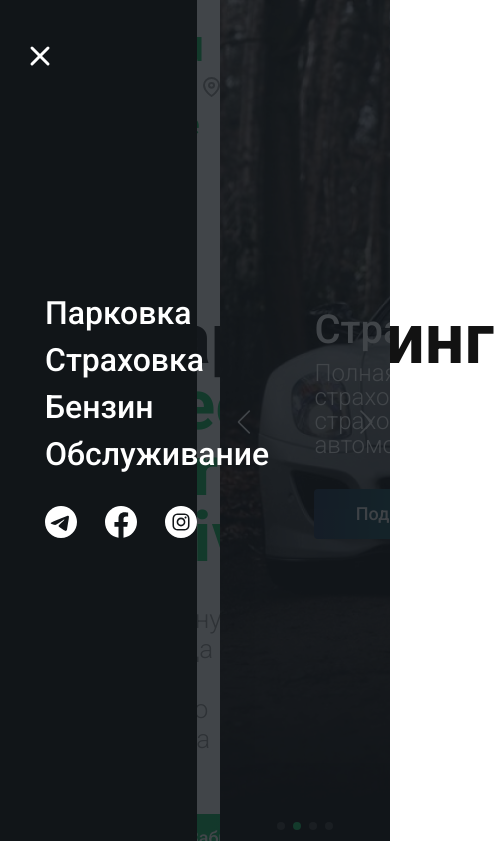
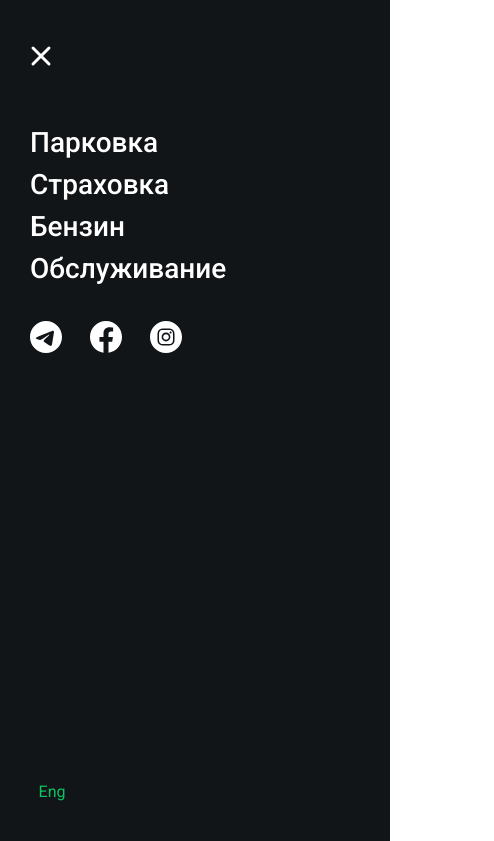
Before and after one commit to ksuvers/need_for_drive, a website: page app/index.html in a window 390 px wide. Both pictures are taken after a click on the button 32 px from the left and 42 px from the top of the page. Shown: the top 841 px of the page, 494 px wide, since content can reach past the window. Drawn offline with nearby package versions, Linux system fonts and the light colour scheme; files that its build step writes are made by us from their sources.

Commit message:
added adaptive

```diff
--- a/app/index.html
+++ b/app/index.html
@@ -25,20 +25,31 @@
                 </button>
 
                 <div class="side-menu__lang">
-                    <span>Eng</span> </div>
+                    <span>Eng</span>
+                </div>
             </div>
 
             <div class="main__content">
                 <div class="main__info">
                     <div class="container">
+                        <div class="media__header">
+                            <button class="side-menu__line media-menu__line">
+                                <span></span>
+                                <span></span>
+                                <span></span>
+                            </button>
                             <div class="main__info-header">
                                 <div class="main__header-logo">
                                     Need for drive
                                 </div>
+
                                 <div class="main__header-city">
                                     Ульяновск
                                 </div>
                             </div>
+                        </div>
+
+
                         <div class="main__info-middle">
                             <div class="main__info-section">
                                 <div class="main__info-title">Каршеринг <br>
@@ -151,8 +162,12 @@
                     </ul>
 
                 </div>
+                <div class="side-menu__lang main-menu__lang">
+                    <span>Eng</span>
+                </div>
             </div>
             <div class="main__menu-bg"></div>
+
         </div>
     </div>
     <script src="https://unpkg.com/swiper/swiper-bundle.js"></script>
--- a/app/scss/_global.scss
+++ b/app/scss/_global.scss
@@ -18,6 +18,7 @@ body {
     font-family: 'Roboto', sans-serif;
     font-weight: 400;
     overflow: hidden;
+    transition: all .3s;
 }
 
 ul,
@@ -27,10 +28,3 @@ li {
     list-style: none;
     color: #000;
 }
-
-.container {
-    max-width: 1200px;
-    margin: 0 auto;
-    padding: 32px 64px;
-    height: 100vh;
-}
--- a/app/scss/_media.scss
+++ b/app/scss/_media.scss
@@ -0,0 +1,149 @@
+@media(max-width:1024px) {
+    .container {
+        padding: 32px 32px;
+    }
+    .main {
+        justify-content: space-between;
+    }
+    /*
+    .main__info {
+        width: 520px;
+    } */
+    .wrapper__container {
+        padding: 32px 64px;
+    }
+    .main__slider-title {
+        font-size: 32px;
+        line-height: 37px;
+    }
+    .main__slider-text {
+        font-size: 22px;
+    }
+    .main__menu .main__menu-content {
+        height: 100%;
+        width: 55%
+    }
+}
+
+@media(max-width:900px) {
+    .main__info {
+        width: 400px;
+    }
+    .main__menu .main__menu-content {
+        width: 60%
+    }
+}
+
+@media(max-width:770px) {
+    .main__info {
+        width: 100%;
+    }
+    .main__menu .main__menu-content {
+        width: 100%
+    }
+    .main__menu .main__menu-content .main__menu-link {
+        top: 15%;
+        margin-left: 30px;
+    }
+    .main-menu__lang {
+        display: block;
+        position: absolute;
+        bottom: 28px;
+        left: 28px;
+    }
+}
+
+@media(max-width:600px) {
+    .main__info-middle .main__info-section .main__info-title {
+        font-size: 36px;
+        line-height: 40px;
+        margin-bottom: 20px;
+    }
+    .main .side-menu {
+        display: none;
+    }
+    .media-menu__line {
+        display: block;
+    }
+    .media__header {
+        display: flex;
+        justify-content: space-between;
+        align-items: center;
+    }
+    .media-menu__line {
+        position: relative;
+        outline: none;
+        border: none;
+        background-color: #fff;
+        margin-top: -30px;
+        span {
+            height: 3px;
+            width: 27px;
+            background-color: #000;
+            display: block;
+            border-radius: 1px;
+            display: block;
+            &+span {
+                margin-top: 5px;
+            }
+        }
+    }
+    .main__info-header {
+        align-items: flex-end;
+        flex-direction: column;
+    }
+    .main__info-header .main__header-city {
+        margin-top: 8px;
+    }
+    .main__info-middle {
+        padding: 33px 0;
+    }
+    .main__info-middle .main__info-section .main__info-text {
+        font-size: 18px;
+        line-height: 21px;
+        margin-bottom: 30px;
+    }
+    .main__info-middle .main__info-section .main__info-title {
+        font-size: 32px;
+        line-height: 100%;
+    }
+    .container {
+        padding: 16px;
+    }
+    .main__info-header .main__header-logo {
+        font-size: 30px;
+        line-height: 35px;
+    }
+    .main__info-btn {
+        width: calc(100% + 32px);
+        margin-left: -16px;
+        border-radius: 0px;
+    }
+    .main__menu .main__menu-content .main__menu-link a {
+        font-size: 28px;
+        line-height: 32px;
+    }
+    .main__menu .main__menu-content .main__menu-link .main__menu-social {
+        top: 23%;
+    }
+    .main__info-footer {
+        margin: -16px;
+        height: 72px;
+        background-color: #000;
+        justify-content: center;
+        flex-direction: column-reverse;
+        align-items: flex-end;
+    }
+    .main__info-footer {
+        padding: 16px;
+        .main__footer-tel {
+            font-size: 13px;
+            line-height: 15px;
+            color: $green;
+            margin-bottom: 8px;
+        }
+        .main__footer-year {
+            color: #eee;
+        }
+    }
+}
--- a/app/scss/style.scss
+++ b/app/scss/style.scss
@@ -16,9 +16,18 @@ html {
     height: 100vh;
 }
 
+.container {
+    max-width: 1200px;
+    margin: 0 auto;
+    padding: 32px 64px;
+    height: 100vh;
+    display: flex;
+    flex-direction: column;
+    flex-shrink: 0;
+}
+
 .main {
     display: flex;
-    /* min-height: 100%; */
     .side-menu {
         display: flex;
         flex-direction: column;
@@ -68,7 +77,7 @@ html {
     display: none;
     .main__menu-content {
         height: 100%;
-        width: 50.5%;
+        width: calc(48% + 33.28px);
         z-index: 5;
         position: absolute;
         top: 0;
@@ -83,7 +92,7 @@ html {
             position: absolute;
             margin-bottom: 44px;
             top: 35%;
-            margin-left: 45px;
+            margin-left: 97px;
             left: 0;
             li+li {
                 margin-top: 10px;
@@ -114,9 +123,11 @@ html {
             }
         }
         .main__btn {
-            margin-left: 24px;
-            margin-top: 40px;
+            position: absolute;
             cursor: pointer;
+            display: inline;
+            left: 25px;
+            top: 40px;
             &:active {
                 .side-menu__line {
                     pointer-events: none
@@ -135,6 +146,10 @@ html {
         right: 0;
         content: "";
     }
+}
+
+.media-menu__line {
+    display: none;
 }
 
 .side-menu__lang {
@@ -162,6 +177,10 @@ html {
         left: 50%;
         transform: translate(-50%, -50%);
     }
+}
+
+.main-menu__lang {
+    display: none;
 }
 
 .main__content {
@@ -208,6 +227,7 @@ html {
 .main__info-middle {
     padding: 163px 0;
     max-width: 560px;
+    flex-grow: 1;
     .main__info-section {
         .main__info-title {
             @include f700;
@@ -260,7 +280,6 @@ html {
 .main__info-footer {
     display: flex;
     justify-content: space-between;
-    margin-top: 30%;
     .main__footer-year {
         font-size: 13px;
         line-height: 15px;
@@ -296,6 +315,13 @@ span.swiper-pagination-bullet.swiper-pagination-bullet-active {
 
 .main__slider-items {
     position: relative;
+}
+
+.main .side-menu .side-menu__line {
+    position: relative;
+    display: flex;
+    flex-direction: column;
+    align-items: center;
 }
 
 .main__slider-item {
```
Lines whose indentation alone changed are shown as unchanged.
